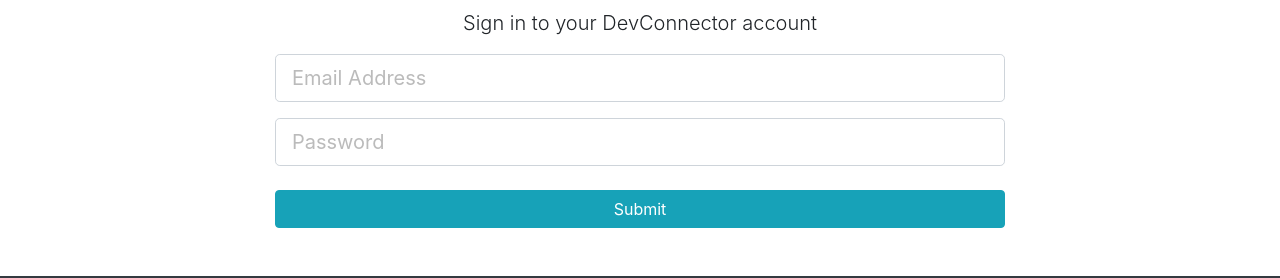
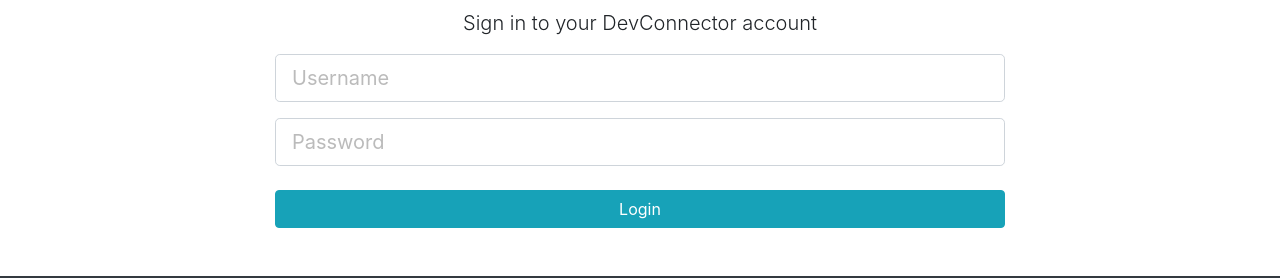
Before and after one commit to nmesfin2/reactdemo, a React (Create React App) app: page /login in a window 1280 px wide. Shown: the part 147-425 px from the top of the page. Built offline with nearby package versions, Linux system fonts and the light colour scheme.

Commit message:
class based Login component implemented

```diff
--- a/src/components/auth/Login.jsx
+++ b/src/components/auth/Login.jsx
@@ -1,6 +1,36 @@
-import React, { Component } from 'react'
+import axios from "axios";
+import React, { Component } from "react";
 
 export default class Login extends Component {
+  constructor() {
+    super();
+    this.state = {
+      username: "",
+      password: "",
+    };
+  }
+
+  onSubmit = (e) => {
+    e.preventDefault();
+    console.log("Final state: " + JSON.stringify(this.state));
+    const loginUser = {
+      username: this.state.username,
+      password: this.state.password,
+    };
+    axios
+      .post("http://localhost:9005/api/auth/signin", loginUser)
+      .then((response) => {console.log(response.data)
+            localStorage.setItem("data", JSON.stringify(response.data));
+      })
+      .catch((err) => console.log(err));
+  };
+
+  handleChange = (event) => {
+    this.setState({
+      [event.target.name]: event.target.value,
+    });
+  };
+
   render() {
     return (
       <div className="login">
@@ -8,20 +38,40 @@
           <div className="row">
             <div className="col-md-8 m-auto">
               <h1 className="display-4 text-center">Log In</h1>
-                    <p className="lead text-center">Sign in to your DevConnector account</p>
-                    <form action="dashboard.html">
+              <p className="lead text-center">
+                Sign in to your DevConnector account
+              </p>
+              <form onSubmit={this.onSubmit}>
                 <div className="form-group">
-                        <input type="email" className="form-control form-control-lg" placeholder="Email Address" name="email" />
+                  <input
+                    type="text"
+                    className="form-control form-control-lg"
+                    placeholder="Username"
+                    name="username"
+                    value={this.state.username}
+                    onChange={this.handleChange}
+                  />
                 </div>
                 <div className="form-group">
-                        <input type="password" className="form-control form-control-lg" placeholder="Password" name="password" />
+                  <input
+                    type="password"
+                    className="form-control form-control-lg"
+                    placeholder="Password"
+                    name="password"
+                    value={this.state.password}
+                    onChange={this.handleChange}
+                  />
                 </div>
-                        <input type="submit" className="btn btn-info btn-block mt-4" />
+                <input
+                  type="submit"
+                  value="Login"
+                  className="btn btn-info btn-block mt-4"
+                />
               </form>
             </div>
           </div>
         </div>
       </div>
-        )
+    );
   }
 }
```
Also changed, not shown: 1 other file (tests, documents, lock files or other folders). Lines whose indentation alone changed are shown as unchanged.
